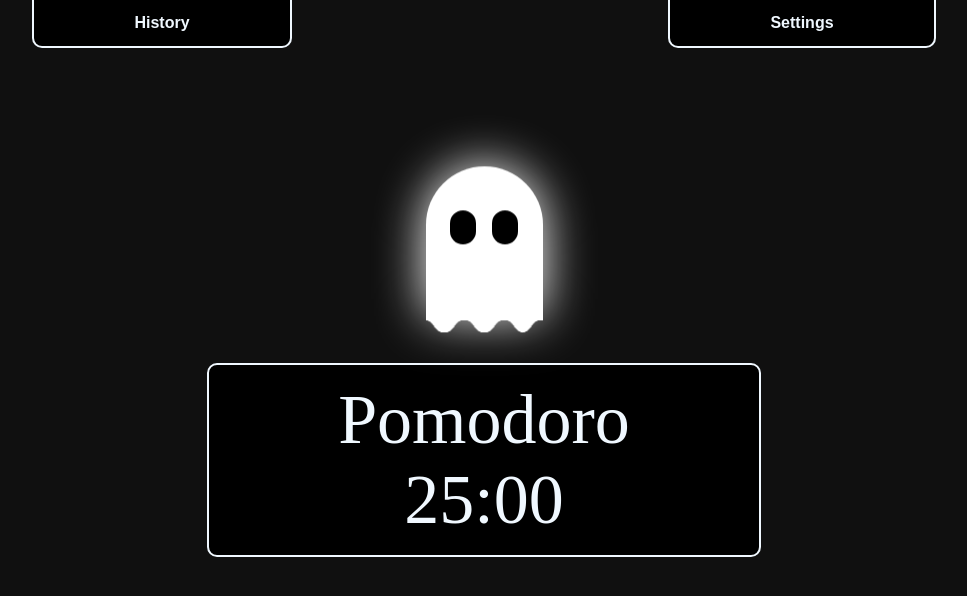
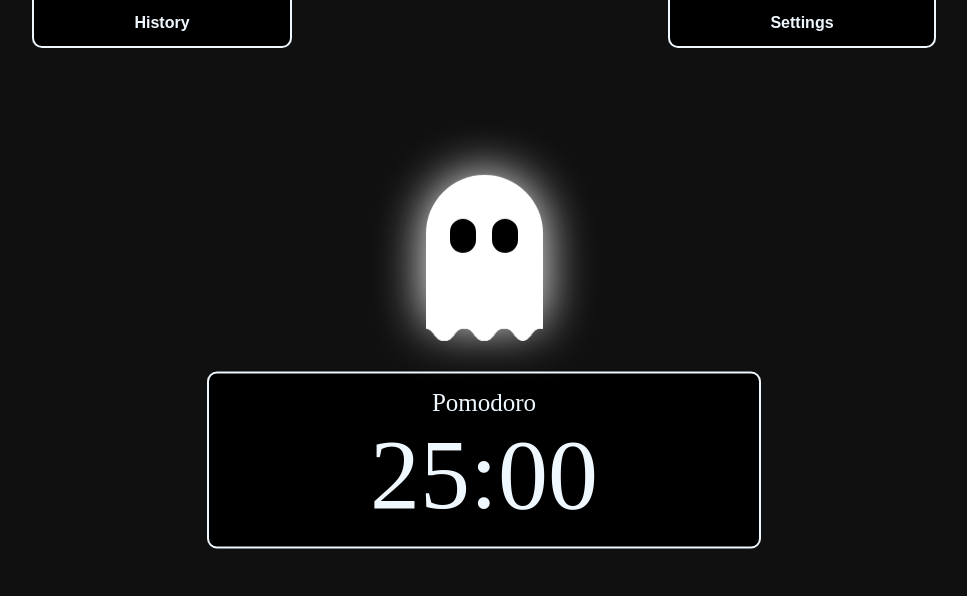
Before and after one commit to crlnvls/ghost-pomodoro, a React (Vite) app: page / in a window 1280 px wide. Shown: the top 596 px of the page, without its empty margins (156-1123 px from the left). Built offline with nearby package versions, Linux system fonts and the light colour scheme.

Commit message:
Add styling time and type

```diff
--- a/src/components/Timer/Timer.css
+++ b/src/components/Timer/Timer.css
@@ -14,3 +14,23 @@
         width: 450px;
     }
 }
+
+.type {
+    font-size: 25px;
+}
+
+.time {
+    font-size: 100px;
+    width: 100%;
+    height: auto;
+    box-sizing: border-box;
+    display: flex;
+    justify-content: center;
+    align-items: center;
+}
+
+@media only screen and (max-width: 400px) {
+   .time{
+    font-size: 10vh;
+   }
+}
```
Also changed, not shown: src/components/Timer/index.jsx (+6 -2 lines).
